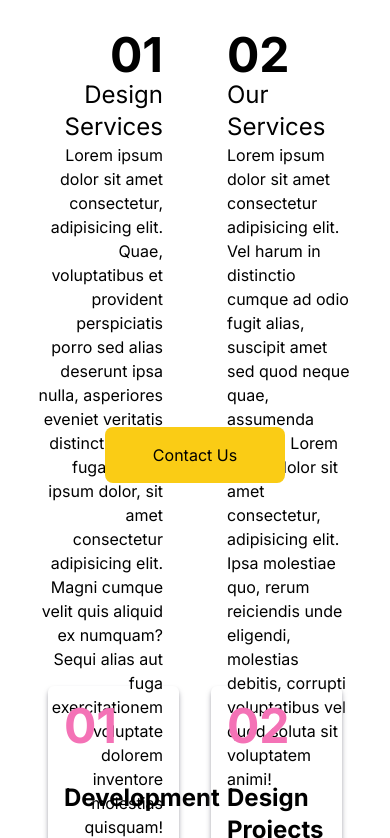
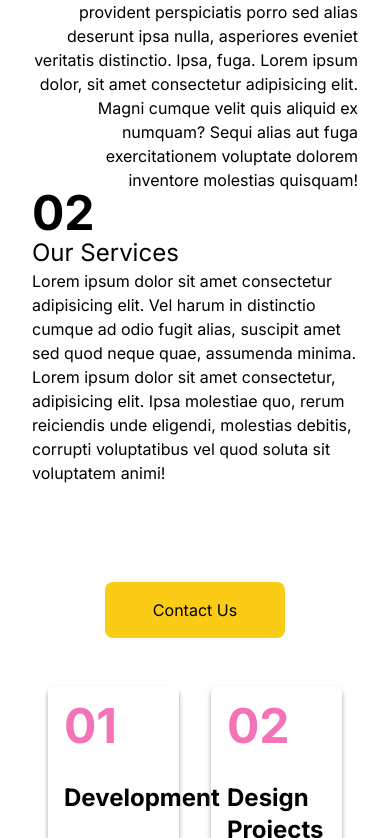
Before and after one commit to maanasmahato4/dasdesign, a Next.js app: page / in a window 390 px wide. Shown: the part 1106-1944 px from the top of the page. Built offline with nearby package versions, Linux system fonts and the light colour scheme.

Commit message:
update: about section responsive

```diff
--- a/components/about/About.tsx
+++ b/components/about/About.tsx
@@ -3,7 +3,7 @@ import Link from 'next/link';
 export default function AboutUs() {
 	return (
 		<section className='relative grid h-screen grid-rows-4 px-8' id='about'>
-			<div className='row-span-3 grid grid-cols-2 items-center gap-x-16'>
+			<div className='row-span-3 grid grid-cols-1 items-center gap-x-16 sm:grid-cols-2'>
 				<div className='flex h-[10rem] flex-col text-right'>
 					<h2 className='text-5xl font-bold'>01</h2>
 					<h3 className='text-2xl'>Design Services</h3>
@@ -29,7 +29,7 @@ export default function AboutUs() {
 					</p>
 				</div>
 			</div>
-			<div className='row-span-1 flex items-start justify-center'>
+			<div className='row-span-1 flex items-end justify-center sm:items-center md:items-start'>
 				<Link href='#contact'>
 					<button className='rounded-lg bg-yellow-400 p-4 px-12 hover:bg-yellow-300'>
 						Contact Us
```
